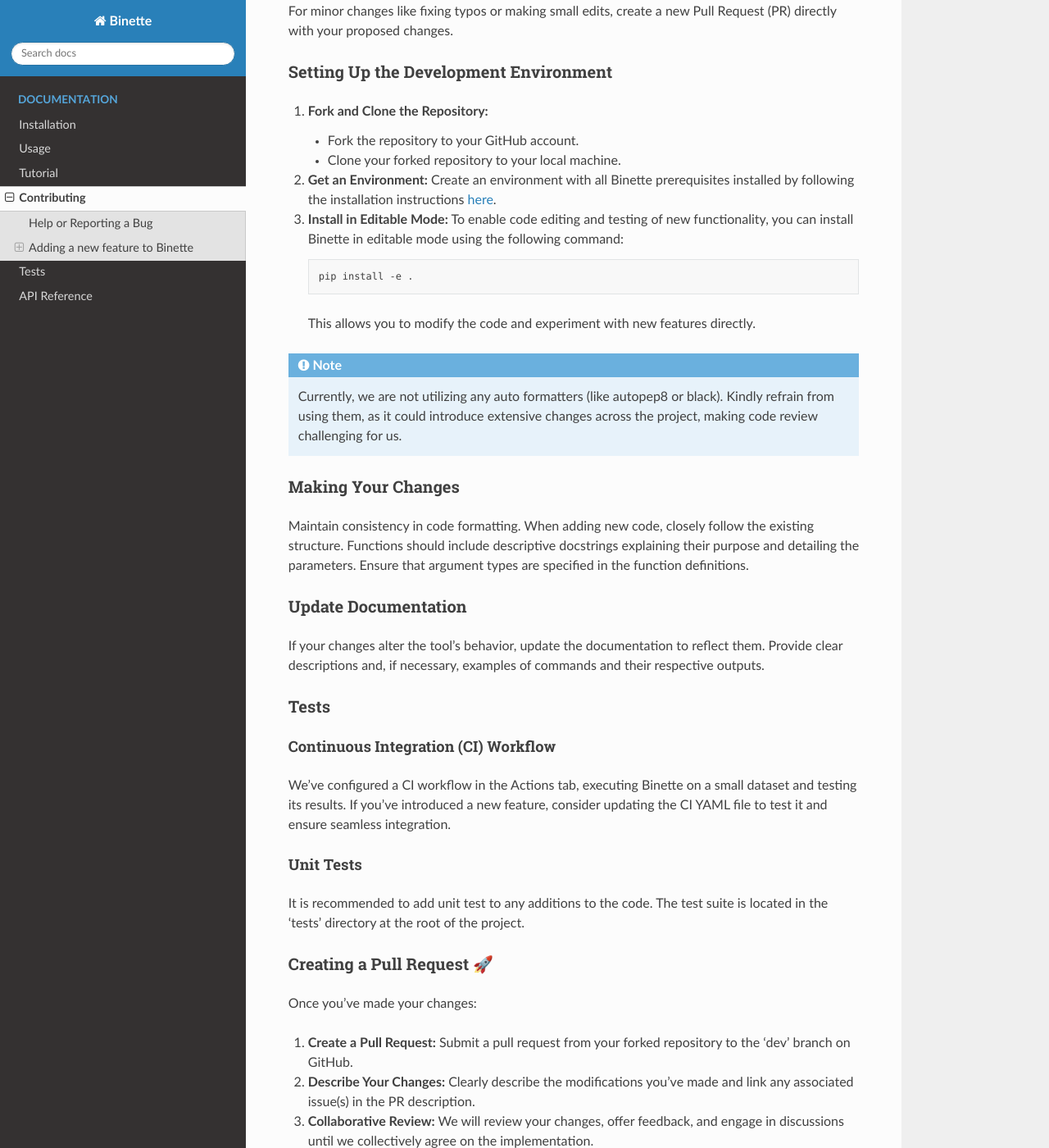
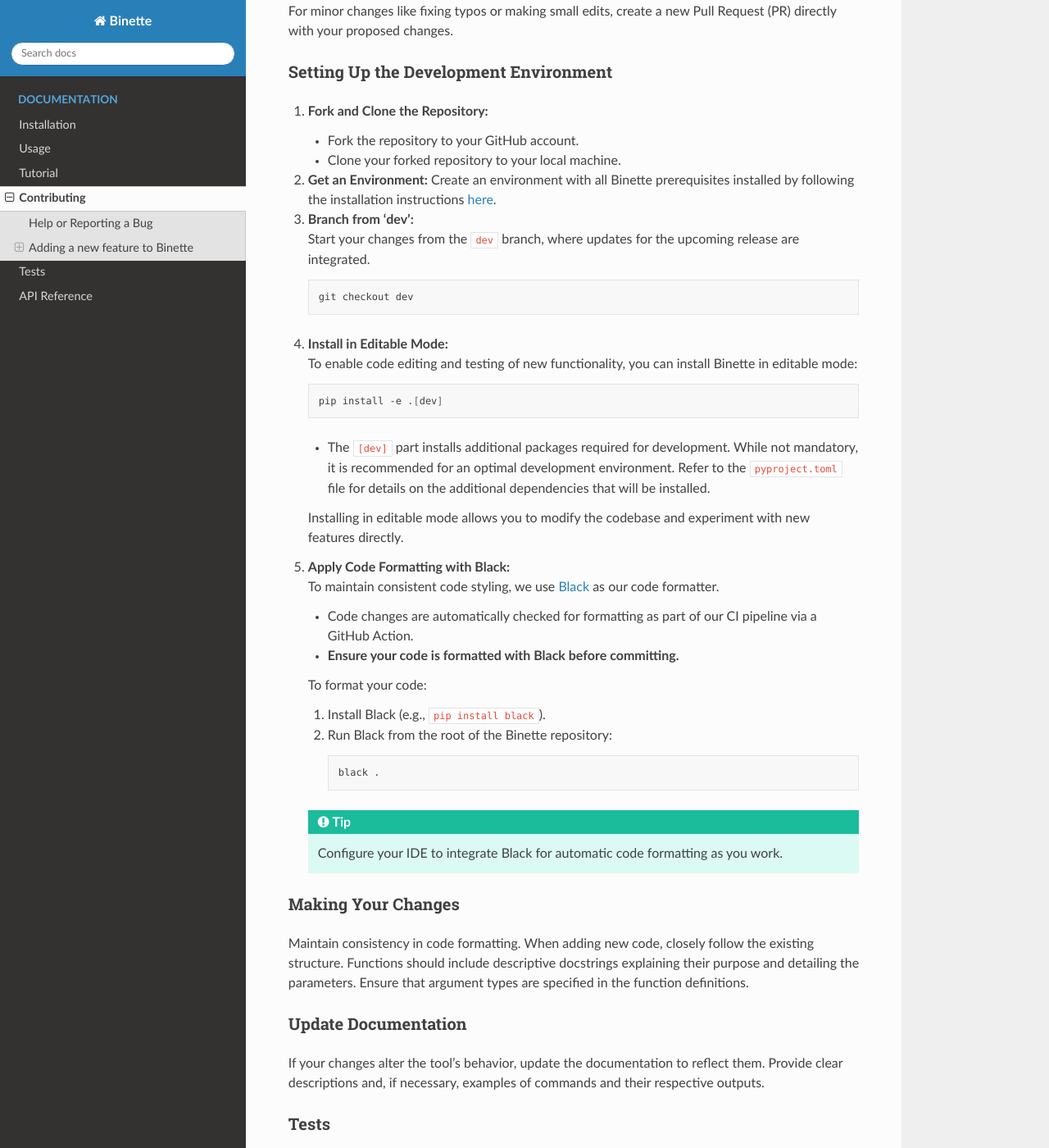
Before and after one commit to genotoul-bioinfo/Binette, a Sphinx documentation site: the page built from docs/contributing.md, in a window 1280 px wide and 1400 px high, scrolled down 608 px. Shown: the whole window at 82% size. Built offline with Sphinx 7.4.7 and the Read the Docs theme 3.1.0, drawn with Linux system fonts in a browser that asks for light colours.

Commit message:
add black CI and support in toml, update doc

````diff
--- a/docs/contributing.md
+++ b/docs/contributing.md
@@ -28,20 +28,37 @@
 2. **Get an Environment:**
    Create an environment with all Binette prerequisites installed by following the installation instructions [here](./installation.md#from-the-source-code-within-a-conda-environnement).
 
-3. **Install in Editable Mode:**
-   To enable code editing and testing of new functionality, you can install Binette in editable mode using the following command:
 
+3. **Branch from 'dev':**
+   Start your changes from the `dev` branch, where updates for the upcoming release are integrated.
    ```bash
-   pip install -e .
+   git checkout dev
    ```
 
-   This allows you to modify the code and experiment with new features directly.
+4. **Install in Editable Mode:**
+   To enable code editing and testing of new functionality, you can install Binette in editable mode:
+   ```bash
+   pip install -e .[dev]
+   ```
+   - The `[dev]` part installs additional packages required for development. While not mandatory, it is recommended for an optimal development environment. Refer to the `pyproject.toml` file for details on the additional dependencies that will be installed.
 
+   Installing in editable mode allows you to modify the codebase and experiment with new features directly.
 
-```{note}
-Currently, we are not utilizing any auto formatters (like autopep8 or black). Kindly refrain from using them, as it could introduce extensive changes across the project, making code review challenging for us.
-```
+5. **Apply Code Formatting with Black:**
+   To maintain consistent code styling, we use [Black](https://github.com/psf/black) as our code formatter.
+   - Code changes are automatically checked for formatting as part of our CI pipeline via a GitHub Action.
+   - **Ensure your code is formatted with Black before committing.**
 
+   To format your code:
+   1. Install Black (e.g., `pip install black`).
+   2. Run Black from the root of the Binette repository:
+      ```bash
+      black .
+      ```
+
+   ```{tip}
+   Configure your IDE to integrate Black for automatic code formatting as you work.
+   ```
 
 ### Making Your Changes
 
--- a/pyproject.toml
+++ b/pyproject.toml
@@ -54,7 +54,8 @@
 
 dev = [
     "pytest>=7.0.0",
-    "pytest-cov"
+    "pytest-cov",
+    "black"
 ]
 #
 [project.urls]
````
Also changed, not shown: 2 other files.
